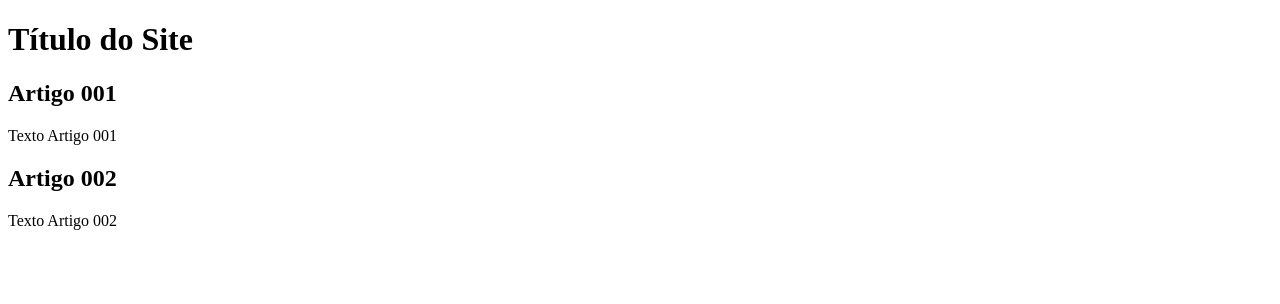
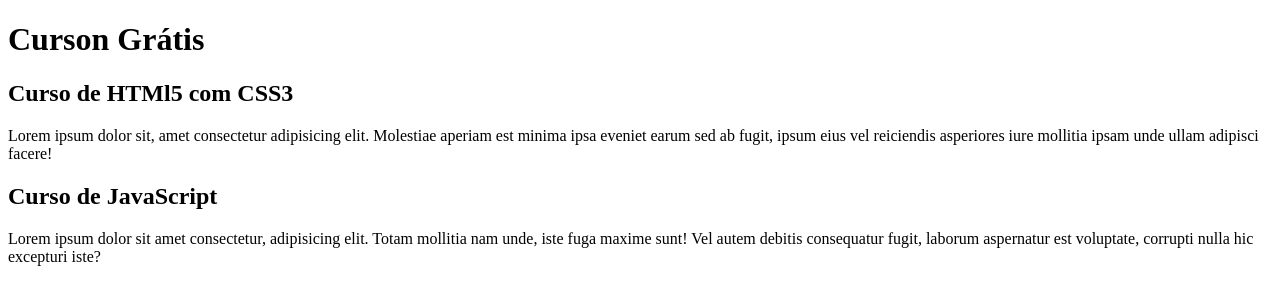
Before and after one commit to Rerisson666/projeto-site, a plain HTML site: page index.html in a window 1280 px wide. Drawn offline with Linux system fonts and the light colour scheme.

Commit message:
Comecei a escrever Conteúdo

```diff
--- a/index.html
+++ b/index.html
@@ -8,15 +8,15 @@
 <body>
     <main>
         <header>
-            <h1>Título do Site</h1>
+            <h1>Curson Grátis</h1>
         </header>
         <article>
-            <h2>Artigo 001</h2>
-            <p>Texto Artigo 001</p>
+            <h2>Curso de HTMl5 com CSS3</HTMl:5></h2>
+            <p>Lorem ipsum dolor sit, amet consectetur adipisicing elit. Molestiae aperiam est minima ipsa eveniet earum sed ab fugit, ipsum eius vel reiciendis asperiores iure mollitia ipsam unde ullam adipisci facere!</p>
         </article>
         <article>
-            <h2>Artigo 002</h2>
-            <p>Texto Artigo 002</p>
+            <h2>Curso de JavaScript</h2>
+            <p>Lorem ipsum dolor sit amet consectetur, adipisicing elit. Totam mollitia nam unde, iste fuga maxime sunt! Vel autem debitis consequatur fugit, laborum aspernatur est voluptate, corrupti nulla hic excepturi iste?</p>
         </article>
     </main>
 </body>
```
